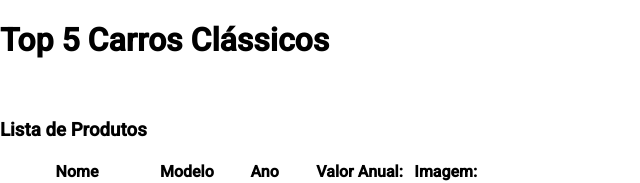
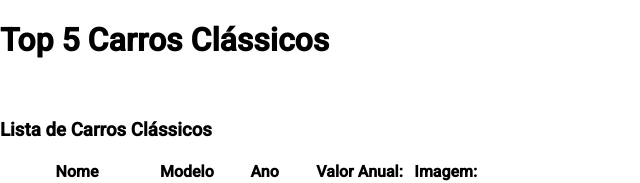
Before and after one commit to RGB-Keys/FrameworkAv2, an Angular app in the folder projeto_final_garrido/: page / in a window 1280 px wide. Shown: the top 183 px of the page, without its empty margins (0-640 px from the left). Built offline with nearby package versions, Linux system fonts and the light colour scheme.

Commit message:
list-item
atividade 2 concluída

```diff
--- a/projeto_final_garrido/src/app/list-items/list-items.component.html
+++ b/projeto_final_garrido/src/app/list-items/list-items.component.html
@@ -2,7 +2,7 @@
     <h1>Top 5 Carros Clássicos</h1>
 <br>
 <div>
-   <h3>Lista de Produtos</h3>
+   <h3>Lista de Carros Clássicos</h3>
     <table class="firsttable">
         <tr>
             <th>Nome</th>
```
